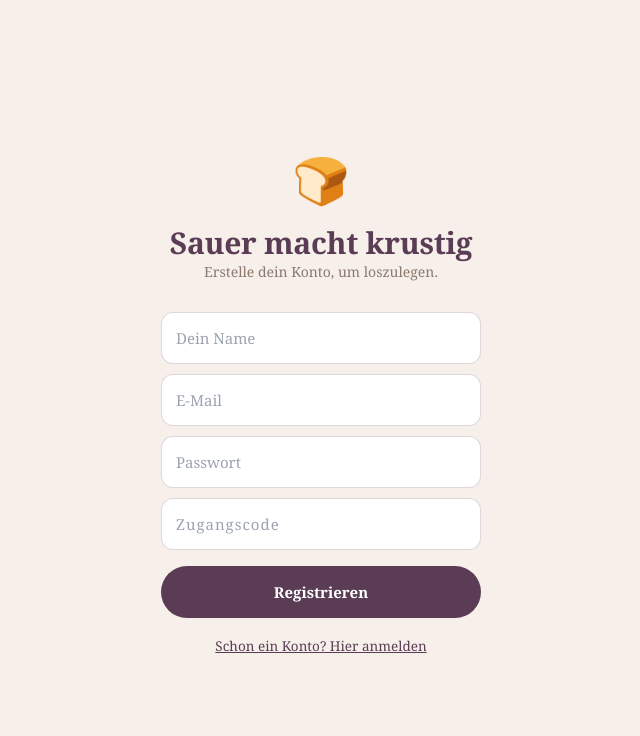
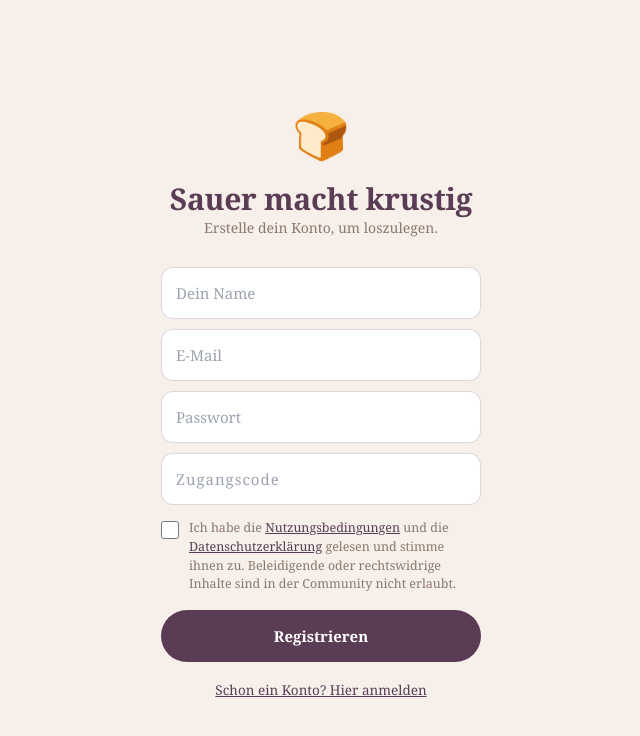
Before and after one commit to felicitasprimus-glitch/sauer-starter, a Next.js app: page / in a window 1280 px wide. Shown: the top 736 px of the page, without its empty margins (319-959 px from the left). Built offline with nearby package versions, Linux system fonts and the light colour scheme; no server answers.

Commit message:
Update page.js

```diff
--- a/app/page.js
+++ b/app/page.js
@@ -21,6 +21,7 @@ export default function HomePage() {
   const [email, setEmail] = useState("");
   const [pw, setPw] = useState("");
   const [code, setCode] = useState("");
+  const [agb, setAgb] = useState(false);
   const [err, setErr] = useState("");
   const [busy, setBusy] = useState(false);
 
@@ -58,11 +59,20 @@ export default function HomePage() {
       setErr("Das Passwort braucht mindestens 6 Zeichen.");
       return;
     }
+    if (!agb) {
+      setErr("Bitte stimme den Nutzungsbedingungen zu.");
+      return;
+    }
     setBusy(true);
     const { data, error } = await supabase.auth.signUp({
       email: email.trim(),
       password: pw,
-      options: { data: { display_name: name.trim() } },
+      options: {
+        data: {
+          display_name: name.trim(),
+          agb_akzeptiert_am: new Date().toISOString(),
+        },
+      },
     });
     setBusy(false);
     if (error) {
@@ -146,6 +156,21 @@ export default function HomePage() {
     cursor: "pointer",
     opacity: busy ? 0.6 : 1,
   };
+  const agbWrap = {
+    width: "100%",
+    maxWidth: 320,
+    marginTop: 14,
+    display: "flex",
+    alignItems: "flex-start",
+    gap: 10,
+  };
+  const agbText = {
+    fontSize: 12.5,
+    lineHeight: 1.5,
+    color: TAUPE,
+    fontFamily: "inherit",
+  };
+  const agbLink = { color: PLUM, textDecoration: "underline" };
 
   if (checking) {
     return (
@@ -228,6 +253,29 @@ export default function HomePage() {
         <input style={{ ...inp, letterSpacing: "1px" }} type="text" value={code} onChange={(e) => setCode(e.target.value)} placeholder="Zugangscode" autoCapitalize="characters" />
       )}
 
+      {mode === "register" && (
+        <label style={agbWrap}>
+          <input
+            type="checkbox"
+            checked={agb}
+            onChange={(e) => setAgb(e.target.checked)}
+            style={{ marginTop: 2, width: 18, height: 18, accentColor: PLUM, flexShrink: 0 }}
+          />
+          <span style={agbText}>
+            Ich habe die{" "}
+            <a href="/nutzungsbedingungen" target="_blank" rel="noopener noreferrer" style={agbLink}>
+              Nutzungsbedingungen
+            </a>{" "}
+            und die{" "}
+            <a href="/datenschutz" target="_blank" rel="noopener noreferrer" style={agbLink}>
+              Datenschutzerklärung
+            </a>{" "}
+            gelesen und stimme ihnen zu. Beleidigende oder rechtswidrige Inhalte
+            sind in der Community nicht erlaubt.
+          </span>
+        </label>
+      )}
+
       {err && <p style={{ color: "#b5793b", fontSize: 13, margin: "12px 0 0", maxWidth: 320, textAlign: "center" }}>{err}</p>}
 
       <button style={btn} disabled={busy} onClick={mode === "register" ? register : login}>
```
